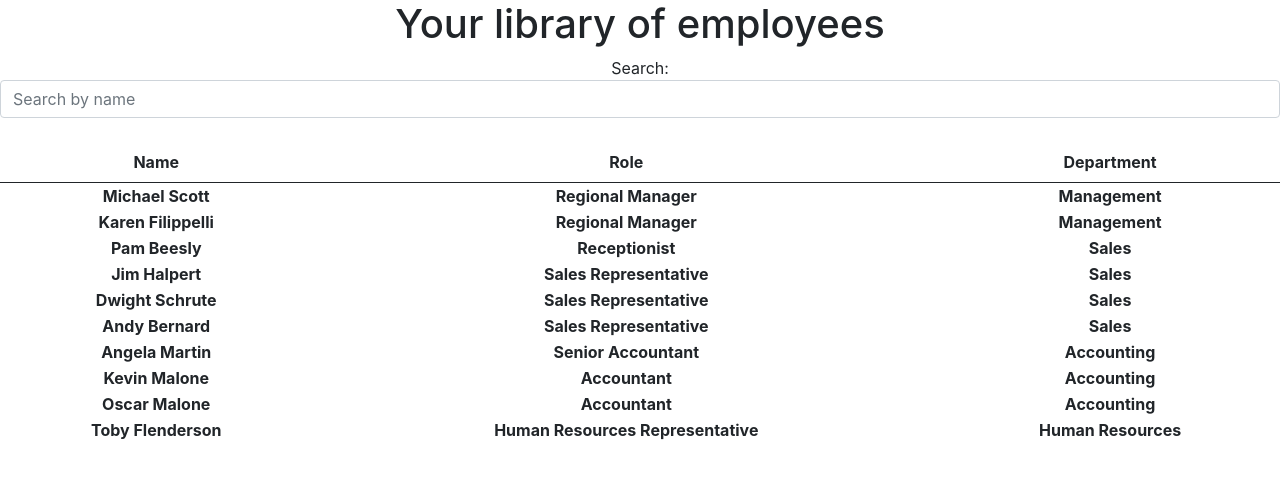
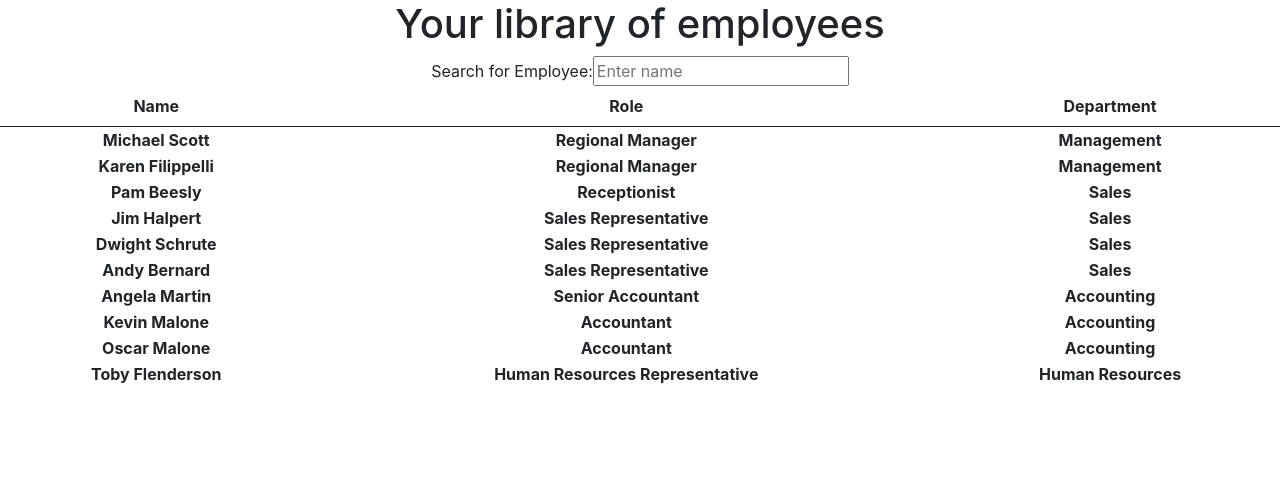
Before and after one commit to ikeifu/user-directory, a React (Create React App) app: page / in a window 1280 px wide. Shown: the top 478 px of the page. Built offline with nearby package versions, Linux system fonts and the light colour scheme.

Commit message:
search bar stuff

```diff
--- a/src/App.js
+++ b/src/App.js
@@ -1,12 +1,10 @@
 import MainBody from "./components/Mainbody";
-import SearchBar from "./components/SearchBar";
 import "./App.css";
 
 function App() {
   return (
     <div className="App">
       <h1>Your library of employees</h1>
-      <SearchBar />
       <MainBody />
     </div>
   );
--- a/src/components/Cardbody.js
+++ b/src/components/Cardbody.js
@@ -1,5 +1,4 @@
-import React, { useEffect, useState } from "react";
-import { getAllEmployees } from "../util/API";
+import React from "react";
 function CardBody({ sortState, employees }) {
   console.log(employees);
   console.log("stringify", JSON.stringify(employees));
--- a/src/components/Mainbody.js
+++ b/src/components/Mainbody.js
@@ -1,10 +1,12 @@
 import React, { useEffect, useState } from "react";
 import CardBody from "./Cardbody";
 import { getAllEmployees } from "../util/API";
+import SearchBar from "./SearchBar";
 function MainBody() {
   const [sortState, setSortState] = useState({
     sortBy: "",
     asc: true,
+    search: "",
   });
   const sortList = (input) => {
     console.log("clicked");
@@ -23,6 +25,13 @@ function MainBody() {
     }
     setEmployeesState(sort);
   };
+  const updateSearch = (term) => {
+    setSortState({
+      ...sortState,
+      search: term,
+    });
+
+  };
   const [employeesState, setEmployeesState] = useState([]);
 
   useEffect(() => {
@@ -30,22 +39,9 @@ function MainBody() {
       setEmployeesState(data);
     });
   }, []);
-  // useEffect(() => {
-  //   let sort;
-  //   if (sortState.asc) {
-  //     sort = employeesState.sort((a, b) => {
-  //       console.log(input);
-  //       return a[sortState.sortBy] > b[sortState.sortBy] ? 1 : -1;
-  //     });
-  //   } else {
-  //     sort = employeesState.sort((a, b) =>
-  //       a[sortState.sortBy] < b[sortState.sortBy] ? 1 : -1
-  //     );
-  //   }
-  //   setEmployeesState(sort);
-  // }, [sortState, employeesState]);
-  console.log("employeestate", employeesState);
   return (
+    <div>
+      <SearchBar updateSearch={updateSearch} />
       <table className="table">
         <thead>
           <tr>
@@ -62,6 +58,7 @@ function MainBody() {
         </thead>
         <CardBody sortState={sortState} employees={employeesState} />
       </table>
+    </div>
   );
 }
 export default MainBody;
--- a/src/components/SearchBar.js
+++ b/src/components/SearchBar.js
@@ -1,22 +1,16 @@
 import React from "react";
 
-function SearchBar(props) {
+function SearchBar({ updateSearch }) {
   return (
-    <form>
-      <div className="form-group">
-        <label htmlFor="search">Search:</label>
-        <input
-          onChange={props.handleInputChange}
-          value={props.value}
-          name="search"
-          type="text"
-          className="form-control"
-          placeholder="Search by name"
-          id="search"
-        />
-        <br />
-      </div>
+    <form id="directory-form" onSubmit={(e) => e.preventDefault()}>
+      <label>Search for Employee:</label>
+      <input
+        type="text"
+        placeholder="Enter name"
+        onChange={(e) => updateSearch(e.target.value)}
+      />
     </form>
   );
 }
+
 export default SearchBar;
```
Also changed, not shown: 1 other file (tests, documents, lock files or other folders). Lines whose indentation alone changed are shown as unchanged.
